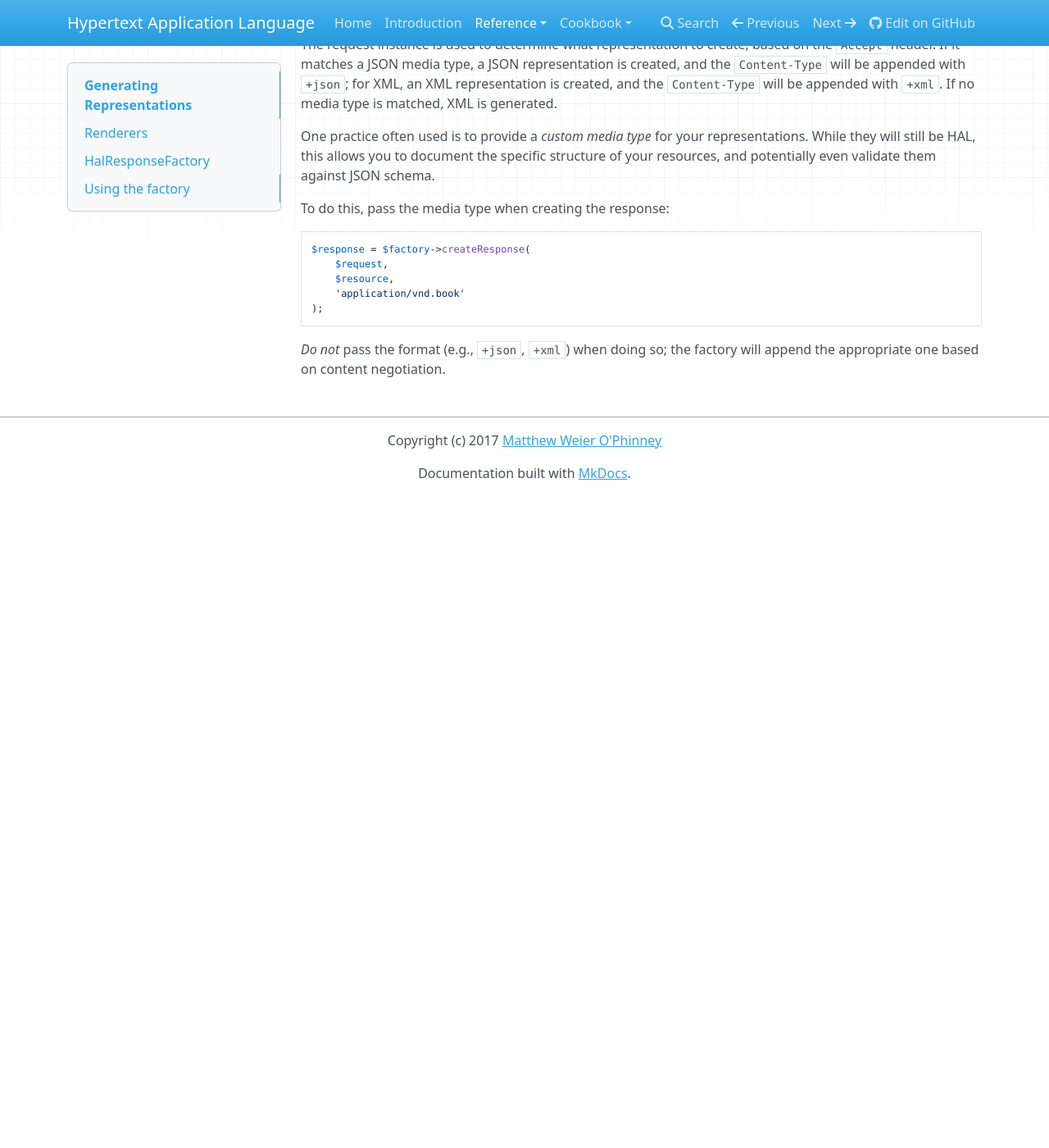
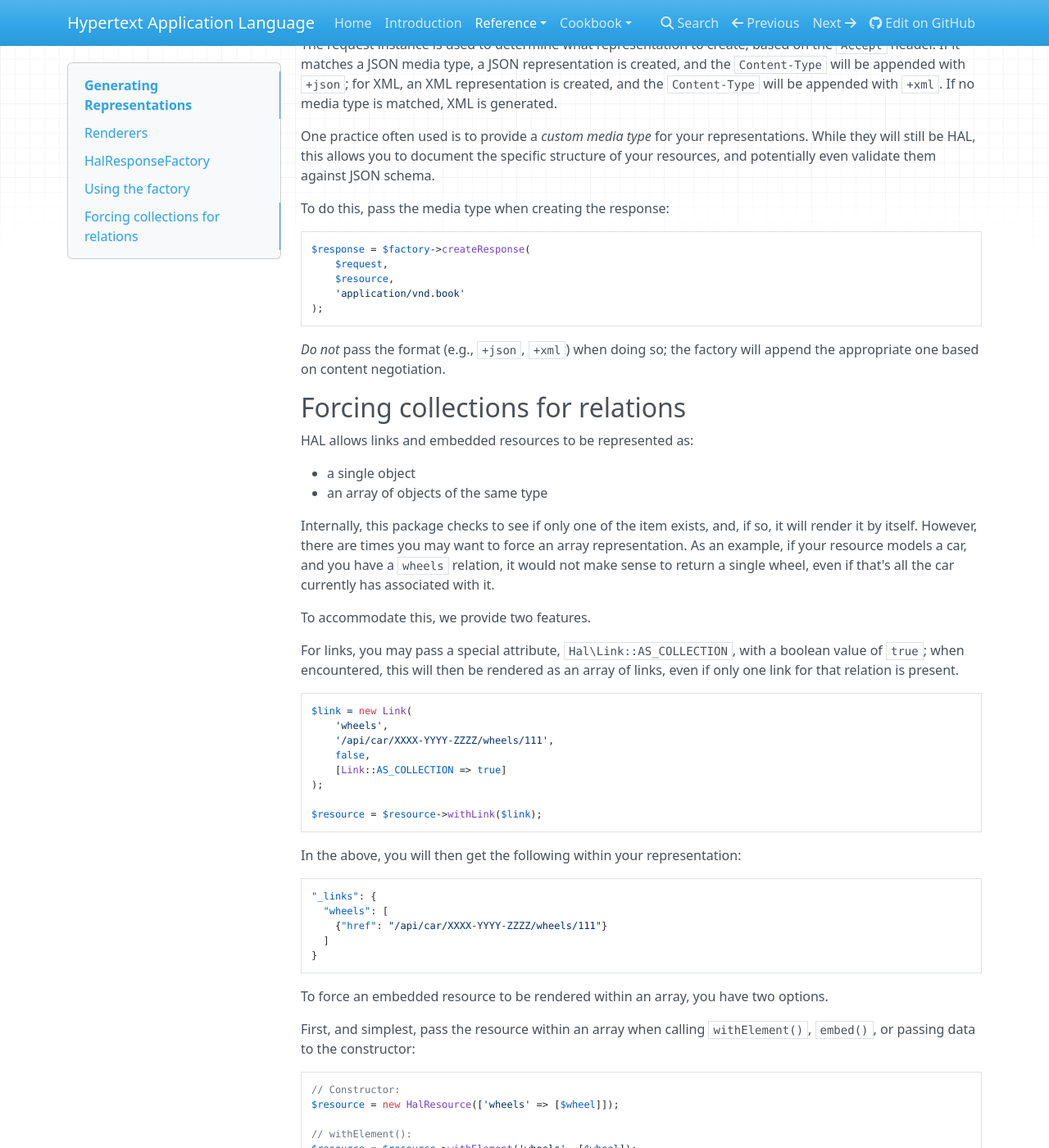
Before and after one commit to zendframework/zend-expressive-hal, an MkDocs documentation site: the page built from doc/book/representations.md, in a window 1280 px wide and 1400 px high, scrolled down 2074 px. Shown: the whole window at 82% size. Built offline with MkDocs 1.6.1, drawn with Linux system fonts in a browser that asks for light colours; nearby versions of some CDN libraries; old or Windows-style settings are respelled for this version of MkDocs; before the commit the page ends 2679 px from its top, so only the background shows below that; some of the changed text lies outside the part shown.

Commit message:
Documents how to force array relations

````diff
--- a/doc/book/representations.md
+++ b/doc/book/representations.md
@@ -136,3 +136,82 @@ $response = $factory->createResponse(
 
 _Do not_ pass the format (e.g., `+json`, `+xml`) when doing so; the factory will
 append the appropriate one based on content negotiation.
+
+## Forcing collections for relations
+
+HAL allows links and embedded resources to be represented as:
+
+- a single object
+- an array of objects of the same type
+
+Internally, this package checks to see if only one of the item exists, and, if
+so, it will render it by itself. However, there are times you may want to force
+an array representation. As an example, if your resource models a car, and you
+have a `wheels` relation, it would not make sense to return a single wheel, even
+if that's all the car currently has associated with it.
+
+To accommodate this, we provide two features.
+
+For links, you may pass a special attribute, `Hal\Link::AS_COLLECTION`, with a
+boolean value of `true`; when encountered, this will then be rendered as an
+array of links, even if only one link for that relation is present.
+
+```php
+$link = new Link(
+    'wheels',
+    '/api/car/XXXX-YYYY-ZZZZ/wheels/111',
+    false,
+    [Link::AS_COLLECTION => true]
+);
+
+$resource = $resource->withLink($link);
+```
+
+In the above, you will then get the following within your representation:
+
+```json
+"_links": {
+  "wheels": [
+    {"href": "/api/car/XXXX-YYYY-ZZZZ/wheels/111"}
+  ]
+}
+```
+
+To force an embedded resource to be rendered within an array, you have two
+options.
+
+First, and simplest, pass the resource within an array when calling
+`withElement()`, `embed()`, or passing data to the constructor:
+
+```php
+// Constructor:
+$resource = new HalResource(['wheels' => [$wheel]]);
+
+// withElement():
+$resource = $resource->withElement('wheels', [$wheel]);
+
+// embed():
+$resource = $resource->embed('wheels', [$wheel]);
+```
+
+Alternately, you can call the `HalResource::embed` method with only the
+resource, passing the method a third argument, a flag indicating whether or not
+to force an array:
+
+```php
+$resource = $resource->embed('wheels', $wheel, true);
+```
+
+In each of these cases, assuming no other wheels were provided to the final
+resource, you might get a representation such as the following:
+
+```json
+"_embedded": {
+  "wheels": [
+    {
+      "_links" => {"self": {"href": "..."}}
+      "id": "..."
+    },
+  ]
+}
+```
````
